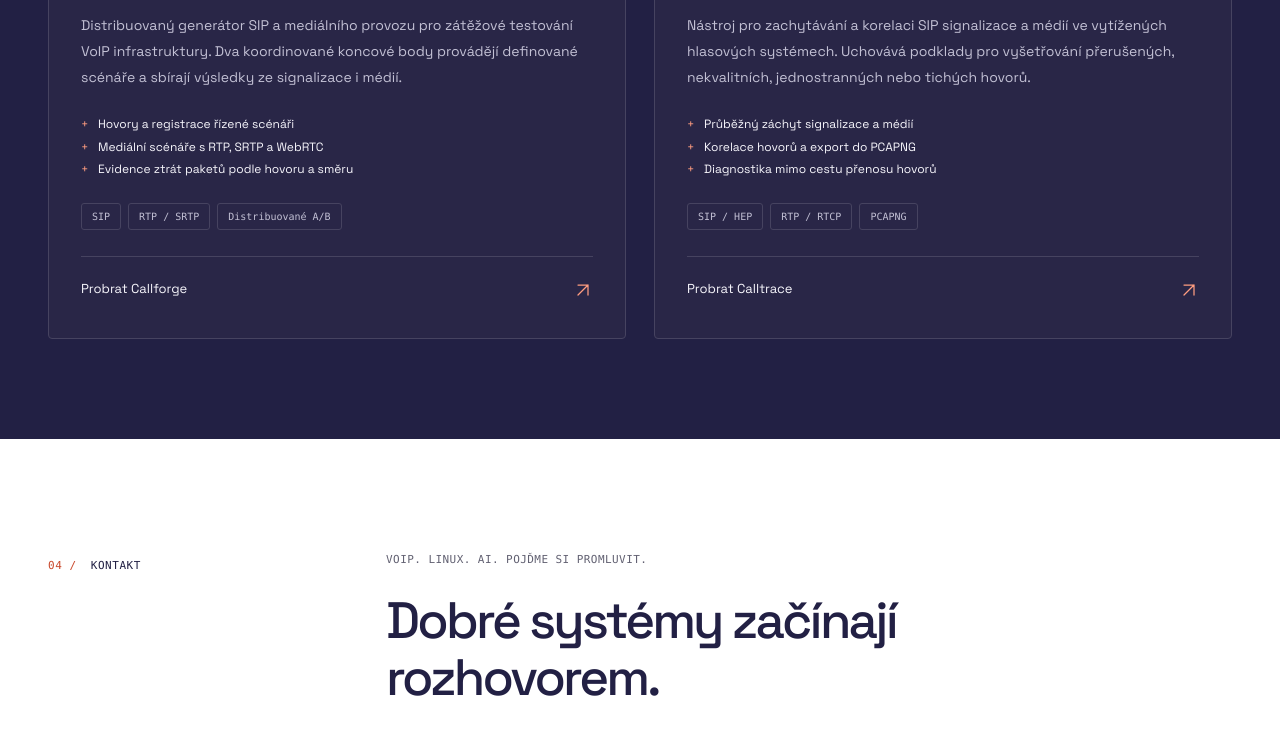
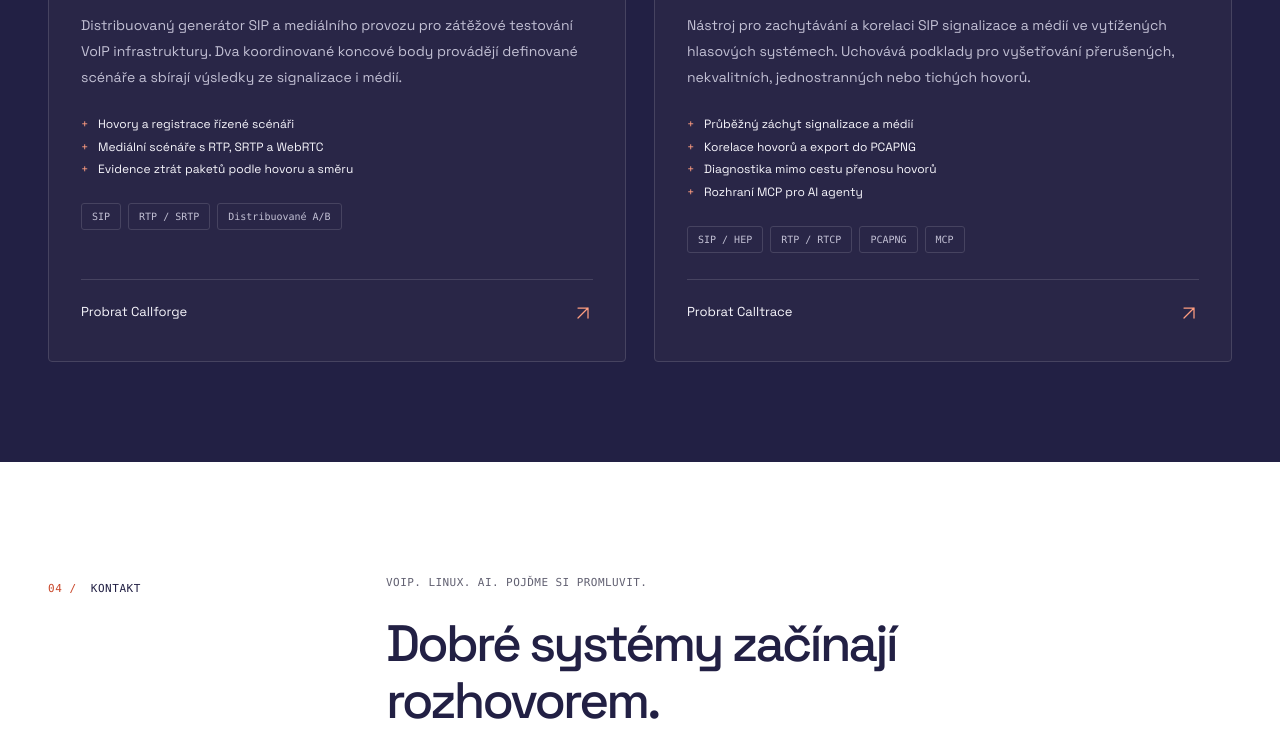
Before and after one commit to hajekmi/hajekmi.github.io, a plain HTML site: page cs/index.html in a window 1280 px wide. Shown: the part 3054-3789 px from the top of the page. Drawn offline with Linux system fonts and the light colour scheme.

Commit message:
Mention Calltrace MCP integration

```diff
--- a/cs/index.html
+++ b/cs/index.html
@@ -189,8 +189,8 @@
                 <p class="project-category">Diagnostika hovorů a provozní data</p>
                 <h3>Calltrace<span class="project-dot" aria-hidden="true">.</span></h3>
                 <p>Nástroj pro zachytávání a korelaci SIP signalizace a médií ve vytížených hlasových systémech. Uchovává podklady pro vyšetřování přerušených, nekvalitních, jednostranných nebo tichých hovorů.</p>
-                <ul class="project-points"><li>Průběžný záchyt signalizace a médií</li><li>Korelace hovorů a export do PCAPNG</li><li>Diagnostika mimo cestu přenosu hovorů</li></ul>
-                <ul class="tags" aria-label="Technologie"><li>SIP / HEP</li><li>RTP / RTCP</li><li>PCAPNG</li></ul>
+                <ul class="project-points"><li>Průběžný záchyt signalizace a médií</li><li>Korelace hovorů a export do PCAPNG</li><li>Diagnostika mimo cestu přenosu hovorů</li><li>Rozhraní MCP pro AI agenty</li></ul>
+                <ul class="tags" aria-label="Technologie"><li>SIP / HEP</li><li>RTP / RTCP</li><li>PCAPNG</li><li>MCP</li></ul>
                 <a class="project-link" href="mailto:michal@hajek.net?subject=Calltrace">Probrat Calltrace <span aria-hidden="true"><svg class="arrow-icon" viewBox="0 0 24 24" aria-hidden="true" focusable="false"><path d="M6 18 18 6M6 6h12v12"/></svg></span></a>
               </div>
             </article>
```
Also changed, not shown: index.html (+2 -2 lines).
